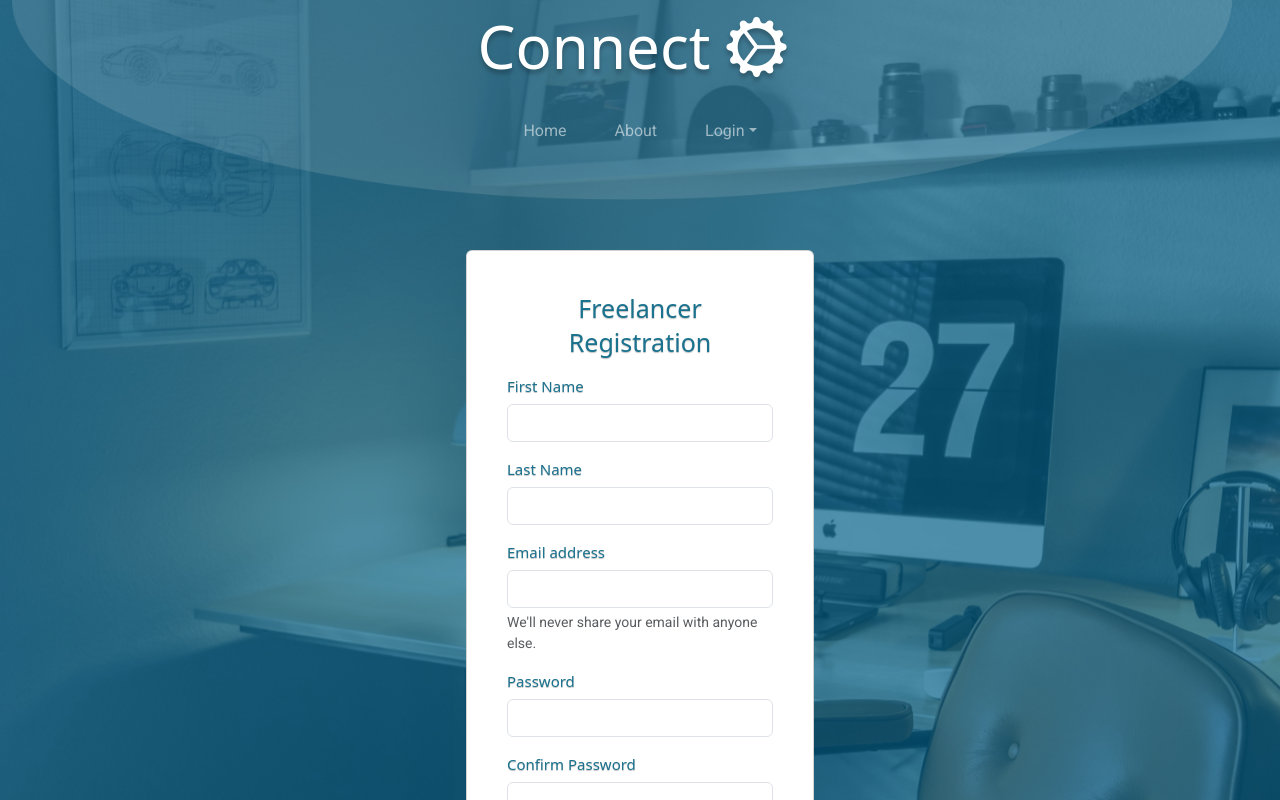
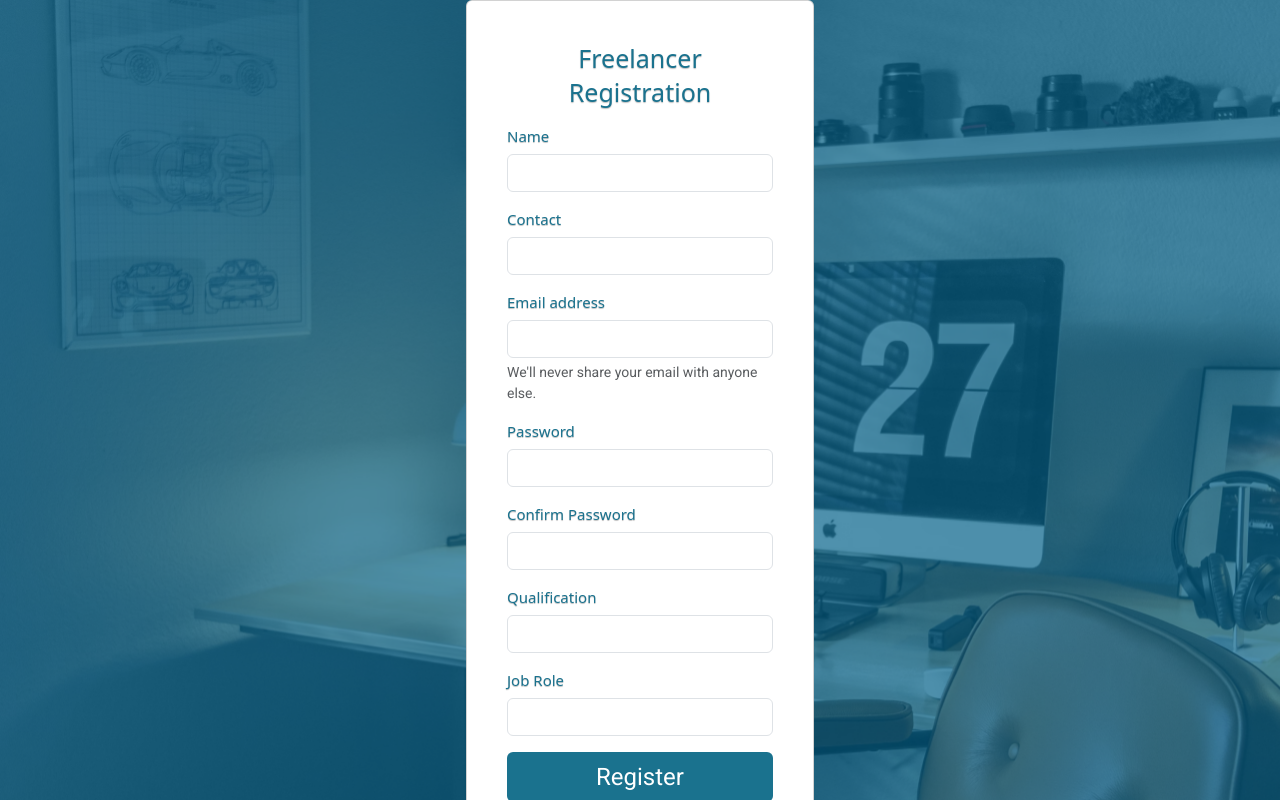
Before and after one commit to AnandRPSICS/Marketplace_freelancers_Frontend, a React (Create React App) app: page /freelancer-register in a window 1280 px wide. Shown: the top 800 px of the page. Built offline with nearby package versions, Linux system fonts and the light colour scheme.

Commit message:
api integrated

```diff
--- a/src/App.js
+++ b/src/App.js
@@ -12,7 +12,7 @@ import Forgot_password from "./Pages/User/forgot_password/forgot_password";
 function App() {
   return (
     <div className='container-fluid bg-hero m-auto w-100'>
-      <Navbar/>
+
       <BrowserRouter>
         <Routes>
           {/* user routes  */}
@@ -31,7 +31,7 @@ function App() {
           <Route path="/*" element={<h1> Please re-check the Route </h1>} />
         </Routes>
       </BrowserRouter>
-      <Footer />
+
     </div>
   );
 }
--- a/src/Pages/Freelancers/register/freelancer_register.js
+++ b/src/Pages/Freelancers/register/freelancer_register.js
@@ -1,40 +1,206 @@
-import React from 'react';
-import './freelancer_register.css';
+import React from "react";
+import { useState } from "react";
+import "./freelancer_register.css";
+import { useNavigate } from "react-router-dom";
+import {
+  isEmailValid,
+  isPhoneNumberValid,
+} from "../../../utils/validations/emailValidation";
 
 function Freelancer_register() {
+  const navigate = useNavigate();
+  const [freelancerData, setFreelancerData] = useState({
+    name: "",
+    email: "",
+    password: "",
+    confirmPassword: "",
+    contact: "",
+    qualification: "",
+    jobrole: "",
+    jobrole: "",
+    profilepic: null,
+  });
+
+  const handleRegister = (e) => {
+    e.preventDefault();
+    console.log("submitted");
+  };
+
+  const handleChanges = (e) => {
+    const { name, value } = e.target;
+    setFreelancerData((prevData) => ({
+      ...prevData,
+      [name]: value,
+    }));
+  };
+
+  console.log("fre dat", freelancerData);
+  const redirectFreelancerLogin = () => {
+    navigate("/freelancer-login");
+  };
+
   return (
-    <div className='user-register container'>
+    <div className="user-register container">
       <div className="position-relative overflow-hidden radial-gradient min-vh-100 d-flex align-items-center justify-content-center">
         <div className="d-flex align-items-center justify-content-center w-100">
           <div className="row justify-content-center w-100">
             <div className="col-4">
               <div className="card mb-0 p-4">
                 <div className="card-body">
-                  <h2 className="text-center freelancer-register-heading mb-3">Freelancer Registration</h2>
-                  <form>
+                  <h2 className="text-center freelancer-register-heading mb-3">
+                    Freelancer Registration
+                  </h2>
+                  <form onSubmit={handleRegister}>
                     <div className="mb-3">
-                      <label htmlFor="firstName" className="form-label user-login-label">First Name</label>
-                      <input type="text" className="form-control" id="firstName" required />
+                      <label
+                        htmlFor="firstName"
+                        className="form-label user-login-label"
+                      >
+                        {" "}
+                        Name
+                      </label>
+                      <input
+                        type="text"
+                        className="form-control"
+                        id="name"
+                        required
+                        name="name"
+                        onChange={handleChanges}
+                        value={freelancerData.name}
+                      />
                     </div>
                     <div className="mb-3">
-                      <label htmlFor="lastName" className="form-label user-login-label">Last Name</label>
-                      <input type="text" className="form-control" id="lastName" required />
+                      <label
+                        htmlFor="contact"
+                        className="form-label user-login-label"
+                      >
+                        Contact
+                      </label>
+                      <input
+                        type="tel"
+                        className={`form-control`}
+                        id="contact"
+                        minLength="10"
+                        maxlength="10"
+                        pattern="[0-9]{10}"
+                        required
+                        name="contact"
+                        onChange={handleChanges}
+                        value={freelancerData.contact}
+                      />
                     </div>
                     <div className="mb-3">
-                      <label htmlFor="email" className="form-label user-login-label">Email address</label>
-                      <input type="email" className="form-control" id="email" aria-describedby="emailHelp" required />
-                      <div id="emailHelp" className="form-text">We'll never share your email with anyone else.</div>
+                      <label
+                        htmlFor="email"
+                        className="form-label user-login-label"
+                      >
+                        Email address
+                      </label>
+                      <input
+                        type="email"
+                        className="form-control"
+                        id="email"
+                        aria-describedby="emailHelp"
+                        required
+                        value={freelancerData.email}
+                        onChange={handleChanges}
+                        name="email"
+                      />
+                      <div id="emailHelp" className="form-text">
+                        We'll never share your email with anyone else.
+                      </div>
                     </div>
                     <div className="mb-3">
-                      <label htmlFor="password" className="form-label user-login-label">Password</label>
-                      <input type="password" className="form-control" id="password" minLength="6" required />
+                      <label
+                        htmlFor="password"
+                        className="form-label user-login-label"
+                      >
+                        Password
+                      </label>
+                      <input
+                        type="password"
+                        className="form-control"
+                        id="password"
+                        minLength="6"
+                        required
+                        value={freelancerData.password}
+                        onChange={handleChanges}
+                        name="password"
+                      />
                     </div>
                     <div className="mb-3">
-                      <label htmlFor="confirmPassword" className="form-label user-login-label">Confirm Password</label>
-                      <input type="password" className="form-control" id="confirmPassword" minLength="6" required />
+                      <label
+                        htmlFor="confirmPassword"
+                        className="form-label user-login-label"
+                      >
+                        Confirm Password
+                      </label>
+                      <input
+                        type="password"
+                        className="form-control"
+                        id="confirmPassword"
+                        minLength="6"
+                        required
+                        value={freelancerData.confirmPassword}
+                        name="confirmPassword"
+                        onChange={handleChanges}
+                      />
                     </div>
-                    <button type="submit" className="btn w-100 py-8 fs-4 mb-4 rounded-2 user-login-button text-white">Register</button>
+                    <div className="mb-3">
+                      <label
+                        htmlFor="qualification"
+                        className="form-label user-login-label"
+                      >
+                        {" "}
+                        Qualification
+                      </label>
+                      <input
+                        type="text"
+                        className="form-control"
+                        id="qualification"
+                        required
+                        name="qualification"
+                        onChange={handleChanges}
+                        value={freelancerData.qualification}
+                      />
+                    </div>
+                    <div className="mb-3">
+                      <label
+                        htmlFor="qualification"
+                        className="form-label user-login-label"
+                      >
+                        {" "}
+                        Job Role
+                      </label>
+                      <input
+                        type="text"
+                        className="form-control"
+                        id="jobrole"
+                        required
+                        name="jobrole"
+                        onChange={handleChanges}
+                        value={freelancerData.jobrole}
+                      />
+                    </div>
+                    <button
+                      type="submit"
+                      className="btn w-100 py-8 fs-4 mb-4 rounded-2 user-login-button text-white"
+                    >
+                      Register
+                    </button>
                   </form>
+                </div>
+                <div className="d-flex align-items-center justify-content-center">
+                  <p className="fs-5 mb-0 fw-bold">
+                    Alread have an account?
+                    <span
+                      style={{ cursor: "pointer" }}
+                      onClick={redirectFreelancerLogin}
+                      className="fw-bold ms-2 text-decoration-none text-primary"
+                    >
+                      Login
+                    </span>
+                  </p>
                 </div>
               </div>
             </div>
@@ -42,7 +208,7 @@ function Freelancer_register() {
         </div>
       </div>
     </div>
-  )
+  );
 }
 
-export default Freelancer_register
+export default Freelancer_register;
--- a/src/Pages/User/register/user_register.js
+++ b/src/Pages/User/register/user_register.js
@@ -12,10 +12,10 @@ function User_register() {
   });
   const handleChanges = (e) => {
     const { name, value } = e.target;
-    setUserData({
-      ...userData,
+    setUserData((prevData) => ({
+      ...prevData,
       [name]: value,
-    });
+    }));
   };
   console.log("user data", userData);
 
--- a/src/index.css
+++ b/src/index.css
@@ -5,6 +5,7 @@ body {
     sans-serif;
   -webkit-font-smoothing: antialiased;
   -moz-osx-font-smoothing: grayscale;
+
 }
 
 code {
--- a/src/utils/validations/emailValidation.js
+++ b/src/utils/validations/emailValidation.js
@@ -2,10 +2,18 @@ const isEmailValid = (email) => {
     if (!email) {
         return false;
     }
-    const re = /^(([^<>()[\]\\.,;:\s@"]+(\.[^<>()[\]\\.,;:\s@"]+)*)|(".+"))@((\[[0-9]{1,3}\.[0-9]{1,3}\.[0-9]{1,3}\.[0-9]{1,3}\])|(([a-zA-Z\-0-9]+\.)+[a-zA-Z]{2,}))$/;
+    const emailRegExp = /^(([^<>()[\]\\.,;:\s@"]+(\.[^<>()[\]\\.,;:\s@"]+)*)|(".+"))@((\[[0-9]{1,3}\.[0-9]{1,3}\.[0-9]{1,3}\.[0-9]{1,3}\])|(([a-zA-Z\-0-9]+\.)+[a-zA-Z]{2,}))$/;
     let emailLowercase = String(email.toLowerCase());
 
-    return re.test(emailLowercase);
+    return emailRegExp.test(emailLowercase);
 }
 
-export {isEmailValid};
+const isPhoneNumberValid = (number) => {
+    if (!number || number.length < 10) {
+        return false;
+    }
+    let phoneNumberRegExp = /^\d{10}$/;
+    return phoneNumberRegExp.test(number);
+}
+
+export {isEmailValid, isPhoneNumberValid};
```
Also changed, not shown: src/Pages/Common/Home/home.js (+64 -17 lines), src/Pages/Common/Navbar/navbar.js (+24 -7 lines), src/Pages/Freelancers/login/freelancer_login.js (+67 -17 lines).
